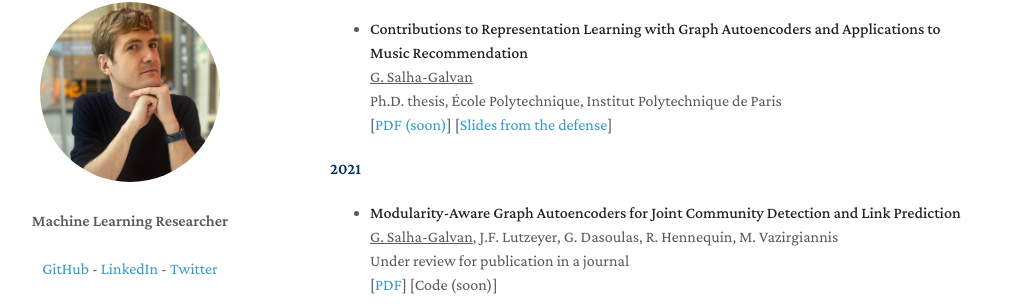
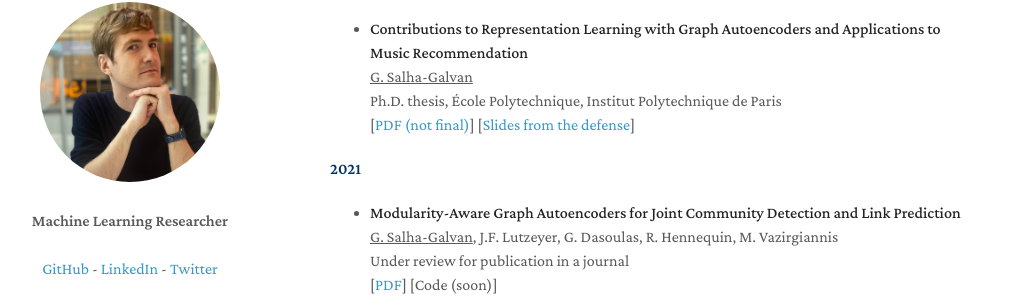
Before and after one commit to GuillaumeSalhaGalvan/GuillaumeSalhaGalvan.github.io, a Jekyll site: the page built from index.md, in a window 1280 px wide and 900 px high, scrolled down 771 px. Shown: the part 144-452 px from the top of the window, without its empty margins (140-1151 px from the left). Built offline with Jekyll 4.4.1, drawn with Linux system fonts in a browser that asks for light colours; our own code applies the rules of GitHub Pages for plain Markdown files; a script that is not in the unit is left out.

Commit message:
Update index.md

```diff
--- a/index.md
+++ b/index.md
@@ -34,7 +34,7 @@ See me also on **[Google Scholar](https://scholar.google.fr/citations?hl=fr&auth
 
 - **Contributions to Representation Learning with Graph Autoencoders and Applications to Music Recommendation**<br>
  <ins>G. Salha-Galvan</ins> <br>
- Ph.D. thesis, École Polytechnique, Institut Polytechnique de Paris <br> [[PDF (soon)](http://www.theses.fr/s242353)] [[Slides from the defense](https://drive.google.com/file/d/1IW4GEhmiYkmliNkYGr5M7ysgzjwL0Fqk/view)]
+ Ph.D. thesis, École Polytechnique, Institut Polytechnique de Paris <br> [[PDF (not final)](https://guillaumesalhagalvan.com/doc/phdthesis_gsalhagalvan.pdf)] [[Slides from the defense](https://drive.google.com/file/d/1IW4GEhmiYkmliNkYGr5M7ysgzjwL0Fqk/view)]
 
 #### 2021
 
```
